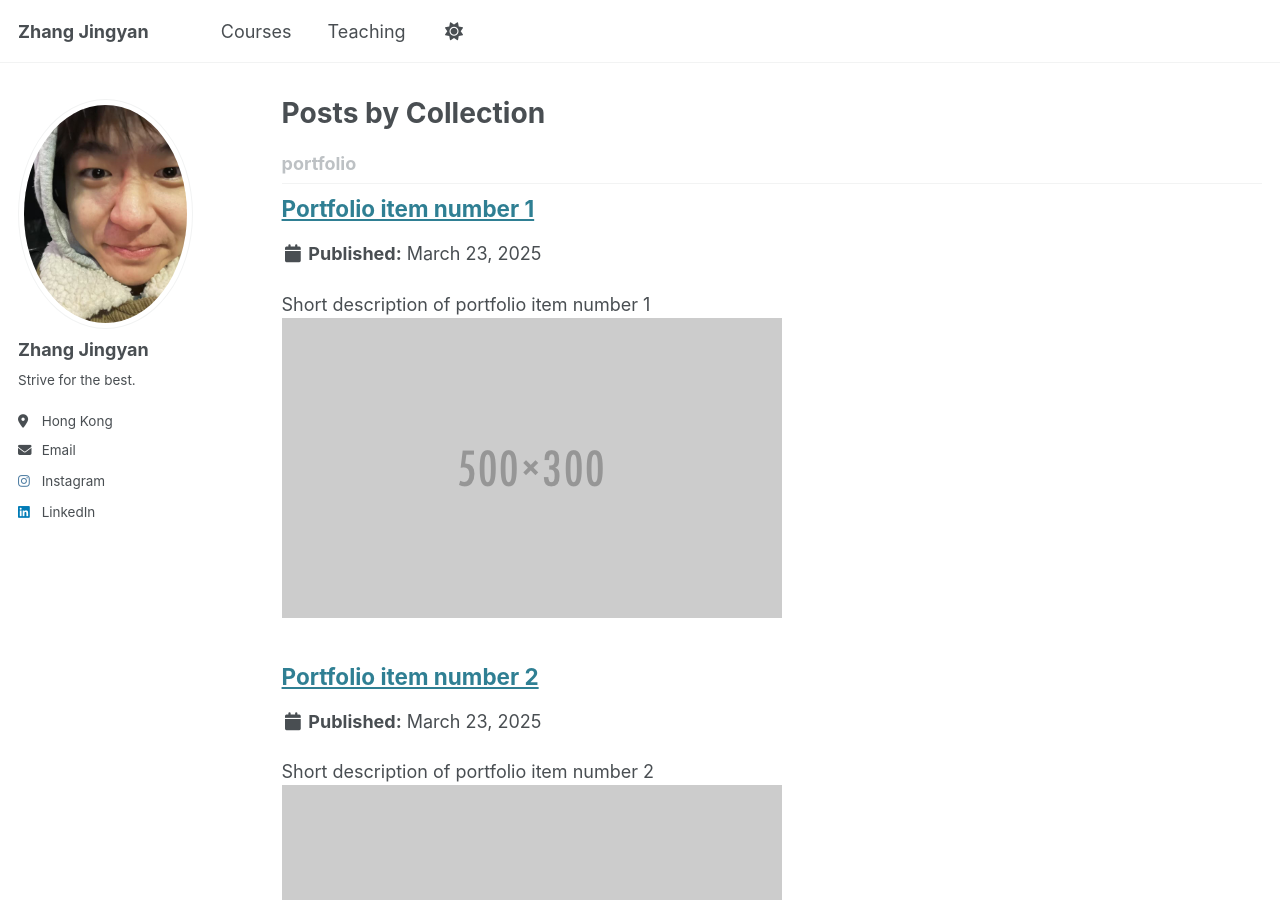
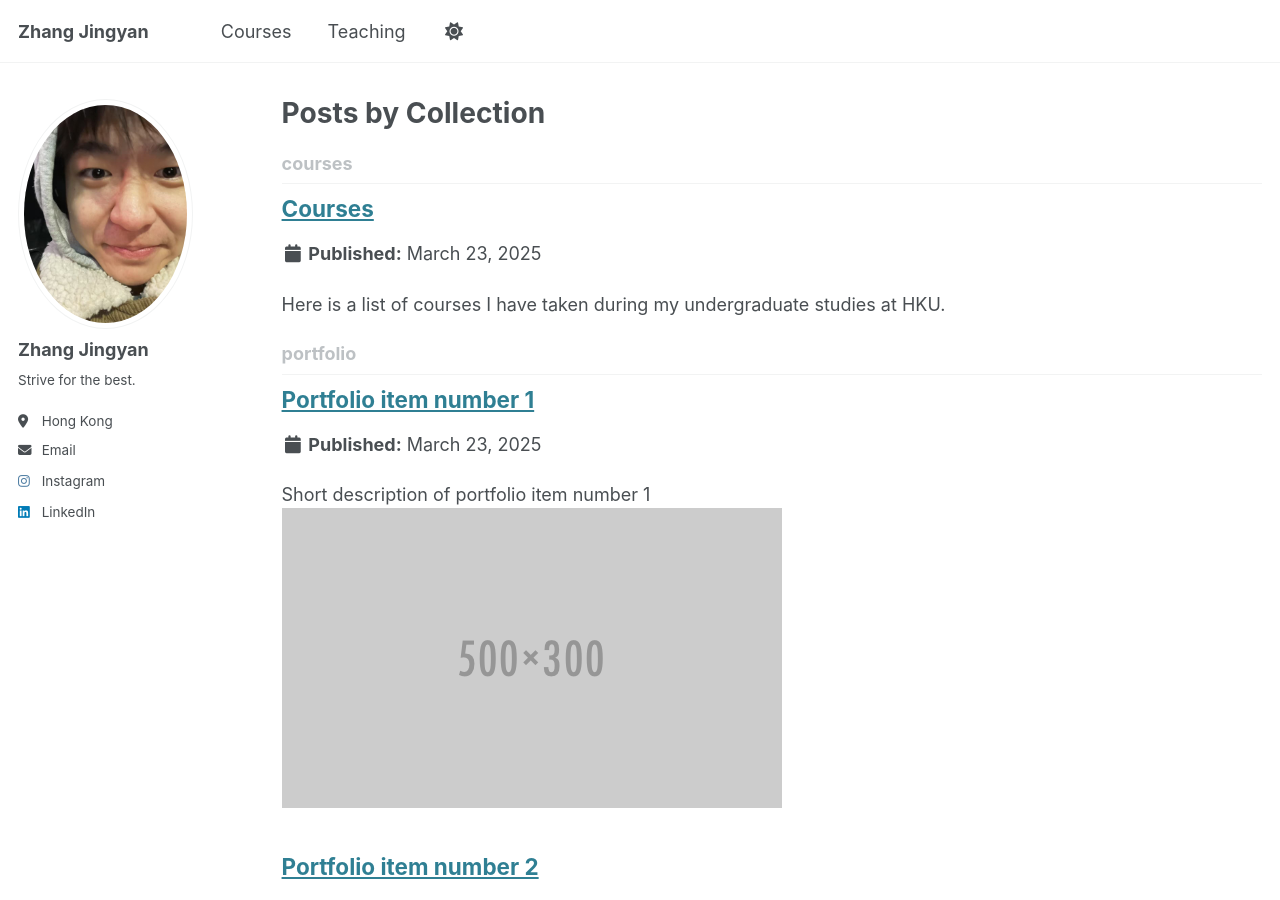
Before and after one commit to zjy-Felix/Felix, a Jekyll site: the page built from _pages/collection-archive.html, in a window 1280 px wide and 900 px high. Built offline with Jekyll 4.4.1, drawn with Linux system fonts in a browser that asks for light colours; part of the change alters nothing that is shown.

Commit message:
Update _config.yml

```diff
--- a/_config.yml
+++ b/_config.yml
@@ -213,6 +213,9 @@ kramdown:
 
 # These settings control the types of collections used by the template
 collections:
+  courses:
+    output: true
+    permalink: /:collection/:path/
   teaching:
     output: true
     permalink: /:collection/:path/
```
